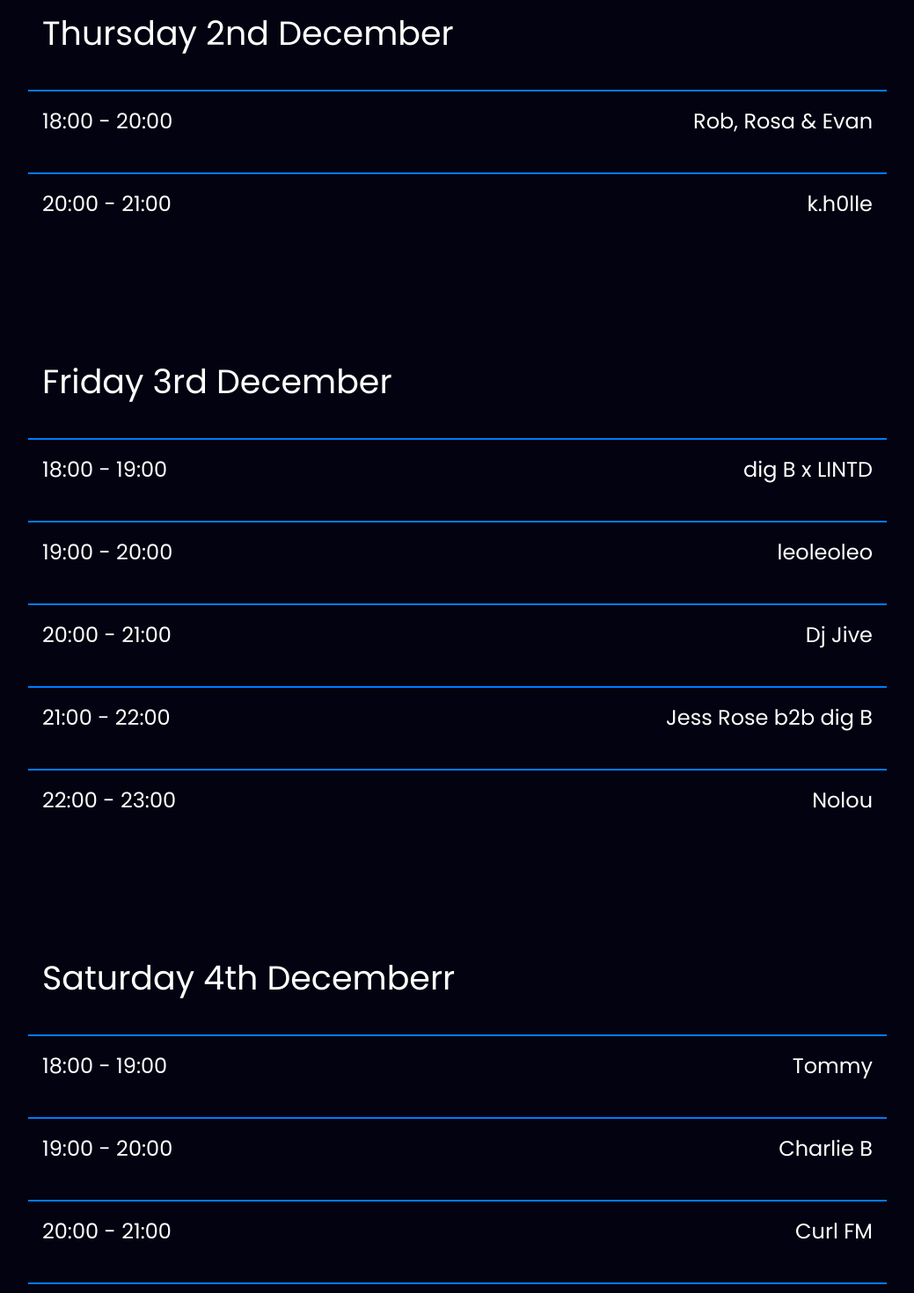
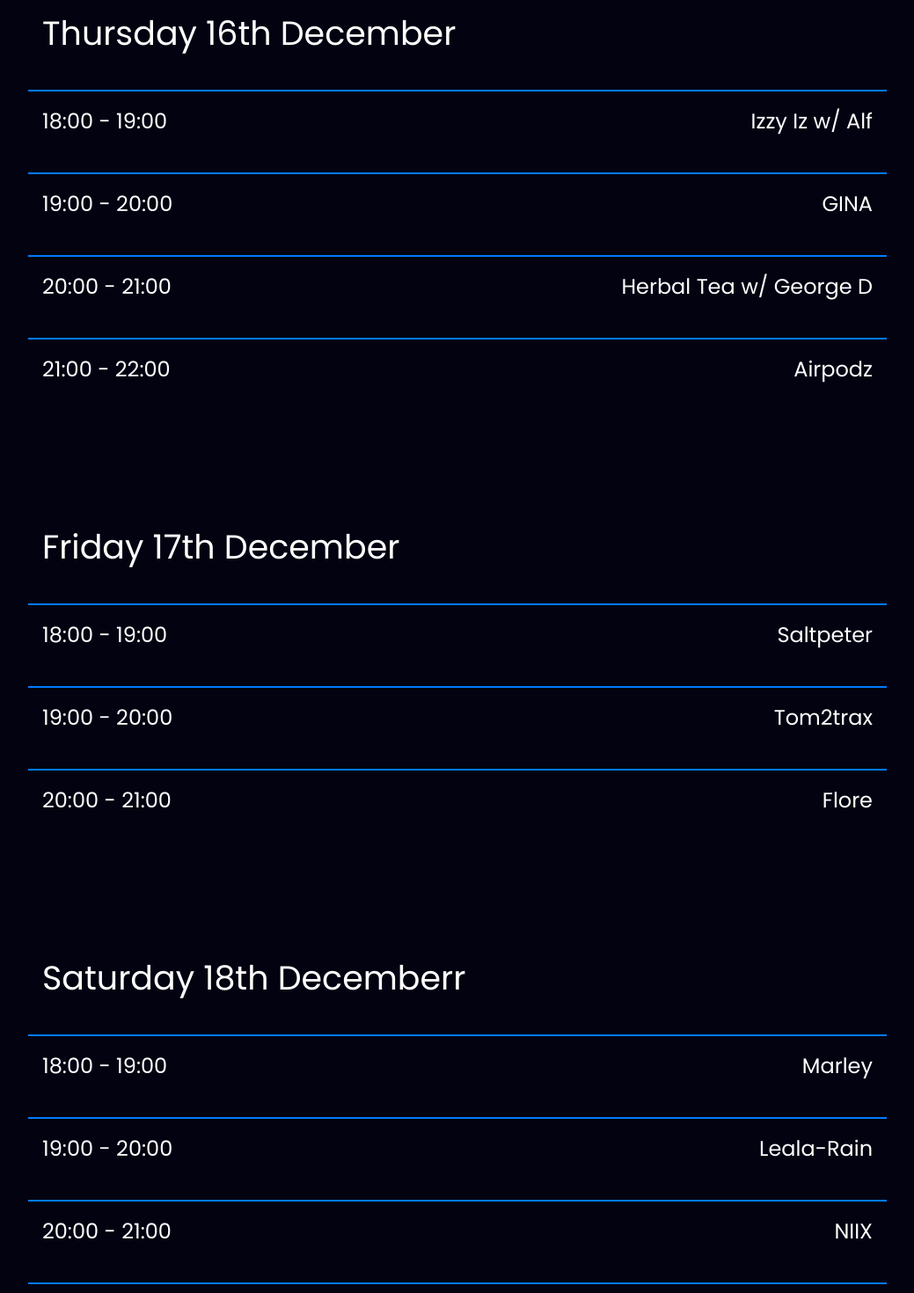
Before and after one commit to katiemhughes/radio-website, a React (Create React App) app: page / in a window 1280 px wide. Shown: the part 1820-3290 px from the top of the page at 88% size, without its empty margins (120-1159 px from the left). Built offline with nearby package versions, Linux system fonts and the light colour scheme.

Commit message:
schedule

```diff
--- a/src/components/schedule/Schedule.js
+++ b/src/components/schedule/Schedule.js
@@ -11,61 +11,61 @@ const Schedule = () => {
             <h1 className="schedule-title">SCHEDULE</h1>
             <table className="schedule-table">
                 <ScheduleDate
-                    showDate="Thursday 2nd December"
+                    showDate="Thursday 16th December"
                 />
                 <ScheduleItem
-                    showTime="18:00 - 20:00"
-                    showName="Rob, Rosa & Evan"
+                    showTime="18:00 - 19:00"
+                    showName="Izzy Iz w/ Alf"
+                />
+                <ScheduleItem
+                    showTime="19:00 - 20:00"
+                    showName="GINA"
                 />
                 <ScheduleItem
                     showTime="20:00 - 21:00"
-                    showName="k.h0lle"
+                    showName="Herbal Tea w/ George D"
+                />
+                <ScheduleItem
+                    showTime="21:00 - 22:00"
+                    showName="Airpodz"
                 />
             </table>
             <table className="schedule-table">
                 <ScheduleDate
-                    showDate="Friday 3rd December"
+                    showDate="Friday 17th December"
                     />
                     <ScheduleItem
                         showTime="18:00 - 19:00"
-                        showName="dig B x LINTD"
+                        showName="Saltpeter"
                     />
                     <ScheduleItem
                         showTime="19:00 - 20:00"
-                        showName="leoleoleo"
+                        showName="Tom2trax"
                     />
                     <ScheduleItem
                         showTime="20:00 - 21:00"
-                        showName= "Dj Jive"
-                    />
-                    <ScheduleItem
-                        showTime="21:00 - 22:00"
-                        showName="Jess Rose b2b dig B"
-                    />
-                    <ScheduleItem
-                        showTime="22:00 - 23:00"
-                        showName="Nolou"
+                        showName= "Flore"
         />
             </table>
             <table className="schedule-table">
                 <ScheduleDate
-                    showDate="Saturday 4th Decemberr"
+                    showDate="Saturday 18th Decemberr"
                 />
                 <ScheduleItem
                     showTime="18:00 - 19:00"
-                    showName="Tommy"
+                    showName="Marley"
                 />
                 <ScheduleItem
                     showTime="19:00 - 20:00"
-                    showName="Charlie B"
+                    showName="Leala-Rain"
                 />
                 <ScheduleItem
                     showTime="20:00 - 21:00"
-                    showName="Curl FM"
+                    showName="NIIX"
                 />
                 <ScheduleItem
                     showTime="21:00 - 22:00"
-                    showName="Aceca"
+                    showName="Rose A"
                 />
             </table>
         </div>
```
